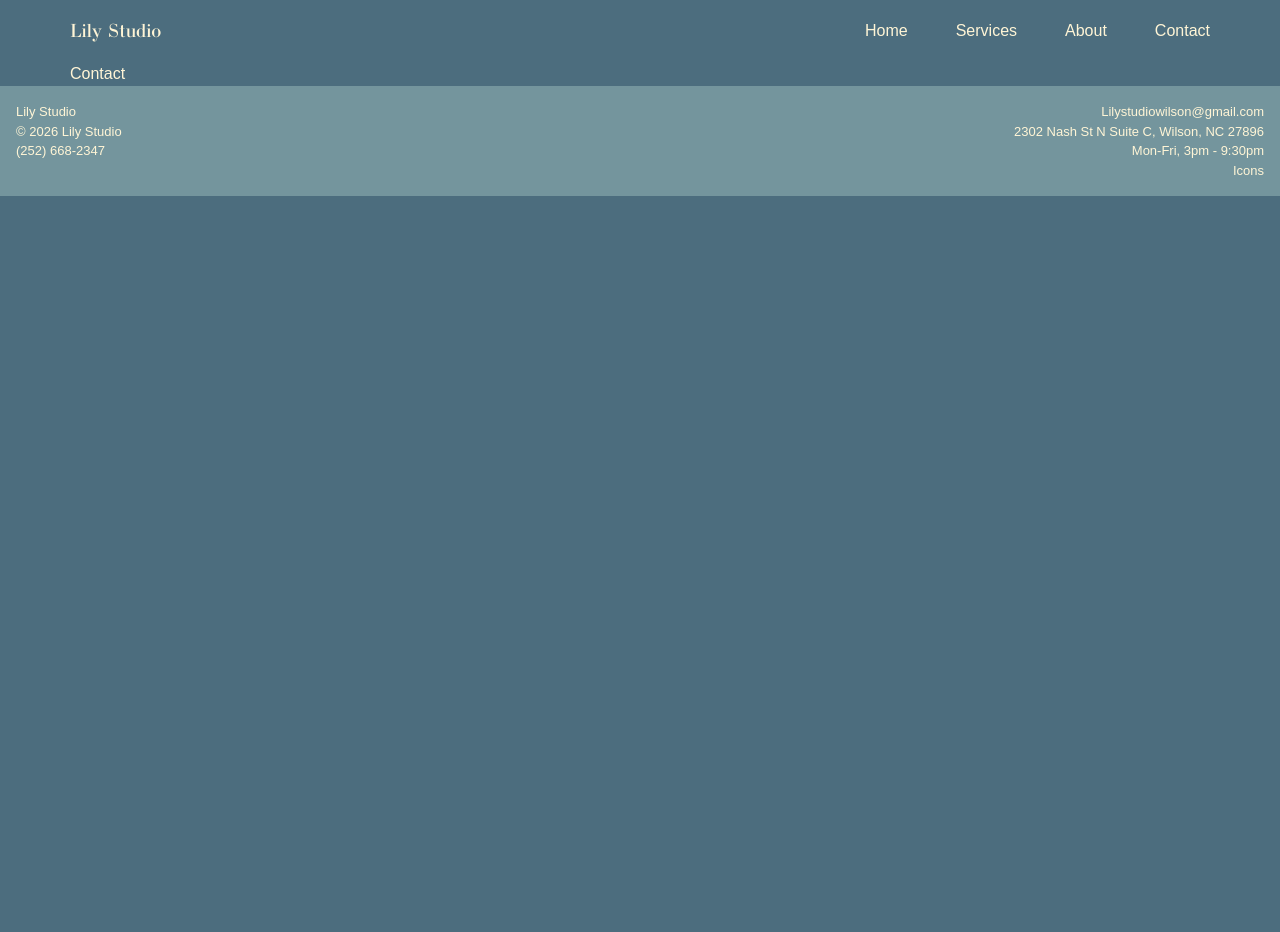
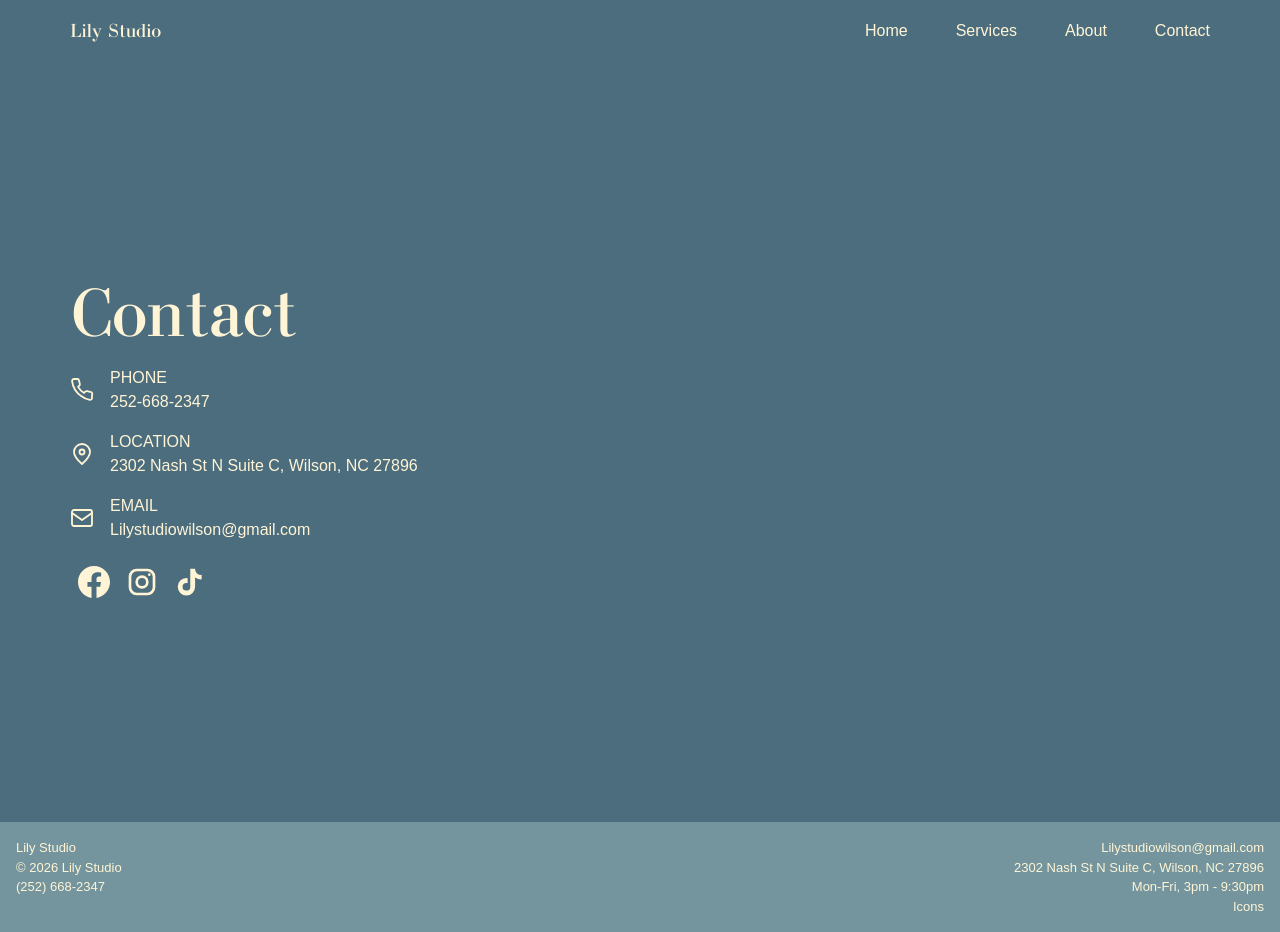
Before and after one commit to benzo1233/studio, a website built with webpack: page src/contact.html in a window 1280 px wide. Before the commit the page ends 800 px from the top, so only its background shows below. Built offline with nearby package versions, Linux system fonts and the light colour scheme.

Commit message:
add contact and logos to contact page

```diff
--- a/src/contact.html
+++ b/src/contact.html
@@ -30,8 +30,140 @@
         </ul>
       </nav>
     </header>
-    <main>
-      <p>Contact</p>
+    <main class="test">
+      <h1 class="hero-h1">Contact</h1>
+
+      <div class="contact-container">
+        <svg
+          xmlns="http://www.w3.org/2000/svg"
+          viewBox="0 0 24 24"
+          width="24"
+          height="24"
+          fill="none"
+          stroke="currentColor"
+          stroke-width="1.8"
+          stroke-linecap="round"
+          stroke-linejoin="round"
+          aria-hidden="true"
+        >
+          <path
+            d="M22 16.92v3a2 2 0 0 1-2.18 2A19.79 19.79 0 0 1 11.19 18a19.5 19.5 0 0 1-6-6A19.79 19.79 0 0 1 2.09 3.18 2 2 0 0 1 4.08 1h3a2 2 0 0 1 2 1.72c.12.96.36 1.9.7 2.8a2 2 0 0 1-.45 2.11L8.06 8.91a16 16 0 0 0 6 6l1.27-1.27a2 2 0 0 1 2.11-.45c.9.34 1.84.58 2.8.7A2 2 0 0 1 22 16.92z"
+          />
+        </svg>
+
+        <div class="contact-card">
+          <p>PHONE</p>
+          <p>252-668-2347</p>
+        </div>
+      </div>
+      <div class="contact-container">
+        <svg
+          xmlns="http://www.w3.org/2000/svg"
+          viewBox="0 0 24 24"
+          width="24"
+          height="24"
+          fill="none"
+          stroke="currentColor"
+          stroke-width="1.8"
+          stroke-linecap="round"
+          stroke-linejoin="round"
+          aria-hidden="true"
+        >
+          <path d="M20 10c0 5-8 12-8 12S4 15 4 10a8 8 0 1 1 16 0Z" />
+          <circle cx="12" cy="10" r="2.5" />
+        </svg>
+
+        <div class="contact-card">
+          <p>LOCATION</p>
+          <p>2302 Nash St N Suite C, Wilson, NC 27896</p>
+        </div>
+      </div>
+      <div class="contact-container">
+        <svg
+          xmlns="http://www.w3.org/2000/svg"
+          viewBox="0 0 24 24"
+          width="24"
+          height="24"
+          fill="none"
+          stroke="currentColor"
+          stroke-width="1.8"
+          stroke-linecap="round"
+          stroke-linejoin="round"
+          aria-hidden="true"
+        >
+          <rect x="2" y="4" width="20" height="16" rx="2" />
+          <path d="m22 7-10 7L2 7" />
+        </svg>
+
+        <div class="contact-card">
+          <p>EMAIL</p>
+          <p>Lilystudiowilson@gmail.com</p>
+        </div>
+      </div>
+
+      <div class="icons">
+        <!-- FACEBOOK -->
+        <a href="index.html" class="icon">
+          <svg
+            xmlns="http://www.w3.org/2000/svg"
+            viewBox="0 0 24 24"
+            width="24"
+            height="24"
+            fill="currentColor"
+            aria-label="Facebook"
+            role="img"
+          >
+            <path
+              d="M24 12.073C24 5.405 18.627 0 12 0S0 5.405 0 12.073C0 18.1 4.388 23.094 10.125 24v-8.437H7.078v-3.49h3.047V9.413c0-3.025 1.792-4.697 4.533-4.697 1.312 0 2.686.236 2.686.236v2.97h-1.513c-1.49 0-1.956.93-1.956 1.885v2.266h3.328l-.532 3.49h-2.796V24C19.612 23.094 24 18.1 24 12.073z"
+            />
+          </svg>
+        </a>
+
+        <!-- INSTAGRAM -->
+        <a href="index.html" class="icon">
+          <svg
+            xmlns="http://www.w3.org/2000/svg"
+            viewBox="0 0 24 24"
+            width="24"
+            height="24"
+            fill="none"
+            stroke="currentColor"
+            stroke-width="2"
+            stroke-linecap="round"
+            stroke-linejoin="round"
+            aria-label="Instagram"
+            role="img"
+          >
+            <rect x="3" y="3" width="18" height="18" rx="5" />
+            <circle cx="12" cy="12" r="4" />
+            <circle
+              cx="17.5"
+              cy="6.5"
+              r="1"
+              fill="currentColor"
+              stroke="none"
+            />
+          </svg>
+        </a>
+
+        <!-- TIKTOK -->
+        <a href="index.html" class="icon">
+          <svg
+            xmlns="http://www.w3.org/2000/svg"
+            viewBox="0 0 24 24"
+            width="24"
+            height="24"
+            fill="currentColor"
+            aria-label="TikTok"
+            role="img"
+          >
+            <path
+              d="M19.589 6.686a4.793 4.793 0 0 1-3.77-4.307V2h-3.61v13.67a2.896 2.896 0 0 1-2.897 2.794 2.896 2.896 0 0 1-2.897-2.896 2.896 2.896 0 0 1 2.897-2.897c.302 0 .6.047.886.14V9.125a6.5 6.5 0 0 0-.886-.061A6.507 6.507 0 0 0 2.8 15.57a6.507 6.507 0 0 0 6.512 6.506 6.507 6.507 0 0 0 6.507-6.507V8.6a8.35 8.35 0 0 0 4.887 1.574V6.57a4.83 4.83 0 0 1-1.117.116z"
+            />
+          </svg>
+        </a>
+      </div>
+
       <div class="menu-overlay">
         <div class="menu-overlay-links">
           <li><a href="index.html">Home</a></li>
--- a/src/modules/index.js
+++ b/src/modules/index.js
@@ -3,6 +3,7 @@ import "../styles/home.css";
 import "../styles/globals.css";
 import "../styles/responsive.css";
 import "../styles/services.css";
+import "../styles/contact.css";
 import { spaServices, waxServices, browLashServices } from "./info.js";
 
 const toggleMenu = document.querySelector(".menu-toggle");
--- a/src/styles/base.css
+++ b/src/styles/base.css
@@ -242,7 +242,7 @@ img {
 
 /* Change color of dropdown links on hover */
 .dropdown-content a:hover {
-  background-color: #f1f1f1
+  background-color: #f1f1f1;
 }
 
 /* Show the dropdown content on hover */
@@ -262,7 +262,7 @@ img {
   gap: 1rem;
   justify-content: end;
   align-items: center;
-  padding: .5rem;
+  padding: 0.5rem;
 }
 
 .icon {
--- /dev/null
+++ b/src/styles/contact.css
@@ -0,0 +1,19 @@
+.test {
+  display: flex;
+  flex-direction: column;
+  align-items: start;
+  justify-content: center;
+  height: 95vh;
+}
+
+.contact-container {
+  display: flex;
+  flex-direction: row;
+  justify-content: center;
+  align-items: center;
+  gap: 1rem;
+}
+.contact-card {
+  display: flex;
+  flex-direction: column;
+}
```
Also changed, not shown: src/brows.html (+7 -7 lines), src/fonts/Bodoni/demo.html (+184 -58 lines), src/fonts/Bodoni/stylesheet.css (+7 -6 lines), src/wax.html (+7 -7 lines), src/styles/globals.css (line endings or trailing spaces).
